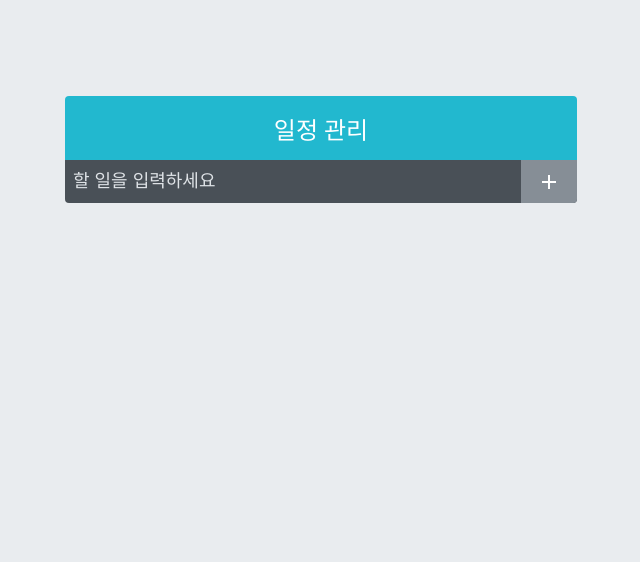
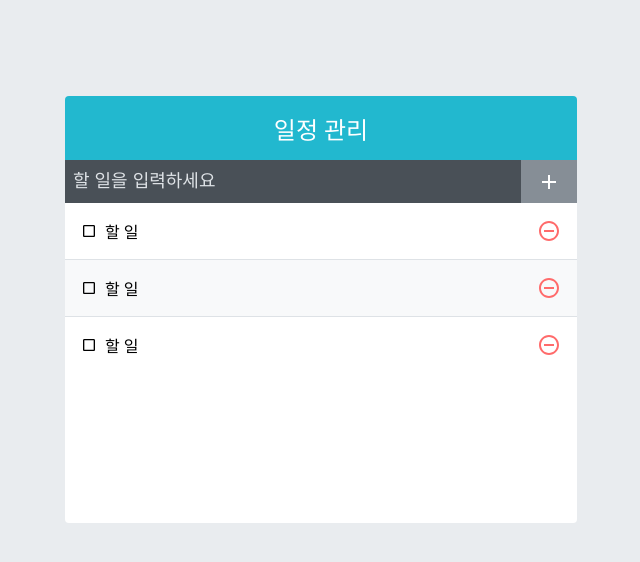
Before and after one commit to YERIEL-RYU/todolist, a React (Create React App) app: page / in a window 1280 px wide. Shown: the top 562 px of the page, without its empty margins (319-959 px from the left). Built offline with nearby package versions, Linux system fonts and the light colour scheme.

Commit message:
TodoList와 TodoListItem 생성 및 스타일 적용 [TodoLIstItem.scss]  avg 아이콘 :nth-child() 각각의 엘리먼트 ; even 짝수열 & + & 엘리먼트 사이

```diff
--- a/src/App.js
+++ b/src/App.js
@@ -1,11 +1,13 @@
 import React from 'react';
 import TodoInsert from './components/TodoInsert';
+import TodoList from './components/TodoList';
 import TodoTemplate from './components/TodoTemplate';
 
 function App() {
   return (
     <TodoTemplate>
       <TodoInsert />
+      <TodoList />
     </TodoTemplate>
   )
 }
--- /dev/null
+++ b/src/components/TodoList.js
@@ -0,0 +1,15 @@
+import React from 'react';
+import './TodoList.scss';
+import TodoListItem from './TodoListItem';
+
+const TodoList = () => {
+    return (
+        <div className="TodoList">
+            <TodoListItem />
+            <TodoListItem />
+            <TodoListItem />
+        </div>
+    );
+};
+
+export default TodoList;
--- /dev/null
+++ b/src/components/TodoList.scss
@@ -0,0 +1,5 @@
+.TodoList{
+    min-height: 320px;
+    max-height: 513px;
+    overflow-y: auto;
+}
--- /dev/null
+++ b/src/components/TodoListItem.js
@@ -0,0 +1,20 @@
+import React from 'react';
+import { MdCheckBoxOutlineBlank, MdCheckBox, MdRemoveCircleOutline} from 'react-icons/md'
+import './TodoListItem.scss';
+
+const TodoListItem = () => {
+    return (
+        <div className="TodoListItem">
+            <div className="checkbox">
+                <MdCheckBoxOutlineBlank />
+                <div className="text"> 할 일 </div>
+            </div>
+            <div className="remove">
+                <MdRemoveCircleOutline />
+            </div>
+        </div>
+    );
+};
+
+
+export default TodoListItem;
--- /dev/null
+++ b/src/components/TodoListItem.scss
@@ -0,0 +1,41 @@
+.TodoListItem {
+    padding: 1rem;
+    display: flex;
+    align-items: center;
+    &:nth-child(even) { //짝수열 엘리먼트에 적용
+        background: #f8f9fa;
+    }
+    .checkbox {
+        cursor: pointer;
+        flex: 1;
+        display: flex;
+        align-items: center;
+        avg {//아이콘
+            font-size: 1.5rem;
+        }
+        .text {
+            margin-left: 0.5rem;
+            flex: 1;
+        }
+        &.checked { //체크되었을때 보여줄 스타일
+            svg{
+                color: #006888;
+                text-decoration: line-through; //글씨위에 줄
+            }
+        }
+    }
+    .remove {
+        display: flex;
+        align-items: center;
+        font-size: 1.5rem;
+        color: #ff6b6b;
+        cursor: pointer;
+        &:hover {
+            color: #ff8787;
+        }
+    }
+
+    & + & { //엘리먼트 사이에 테두리
+        border-top: 1px solid #dee2e6;
+    }
+}
```
